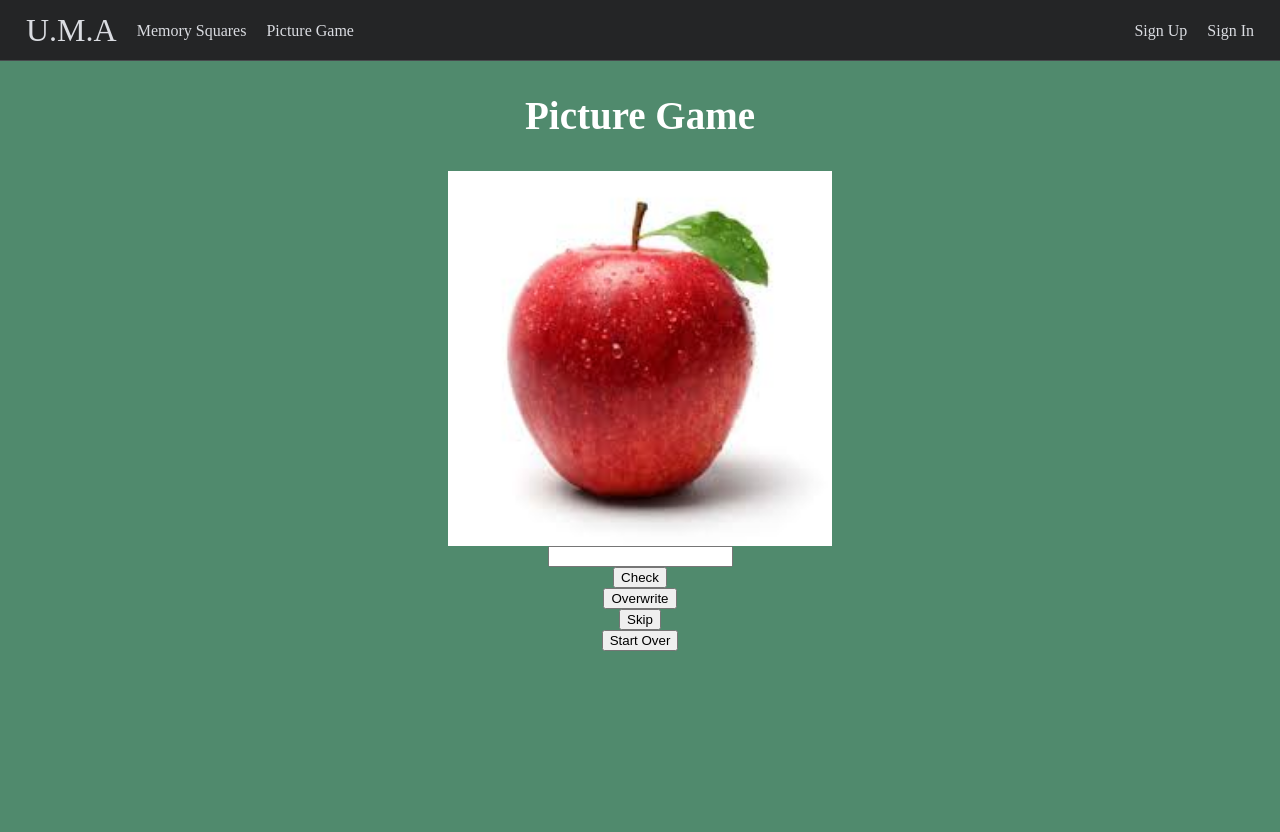
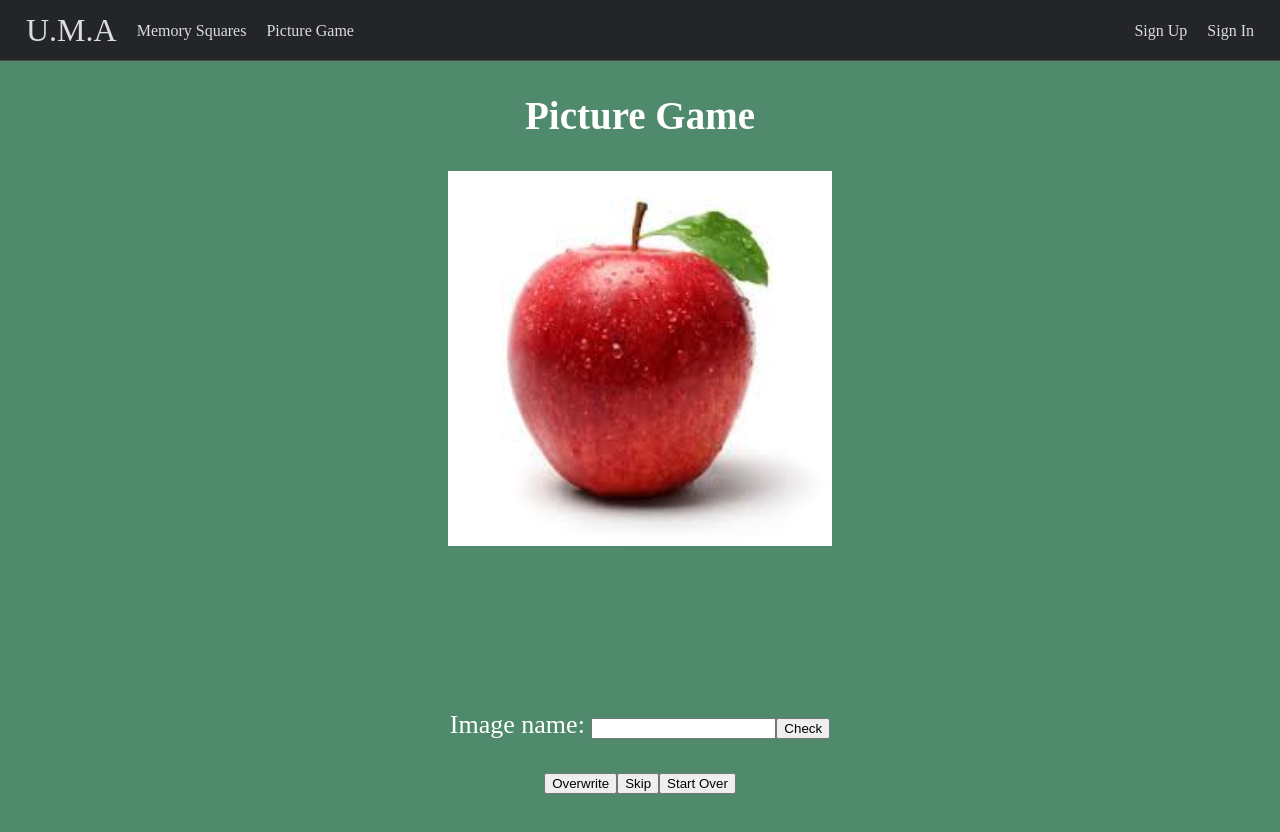
Before and after one commit to adithya-somasundaram/uma, a React (Create React App) app: page /picture-game/default in a window 1280 px wide. Shown: the top 832 px of the page. Built offline with nearby package versions, Linux system fonts and the light colour scheme.

Commit message:
bottom aligned buttons in pic game

```diff
--- a/src/components/default-pic.js
+++ b/src/components/default-pic.js
@@ -1,4 +1,4 @@
-import React, {useContext} from 'react'
+import React, { useContext } from 'react'
 
 // import user hooks
 import { User } from '../User'
@@ -17,7 +17,26 @@ const total = x.length;
 
 function DefaultPicGame() {
     const user = useContext(User)
-    console.log('here')
+
+    const inputStyle = {
+        position: 'absolute',
+        bottom: '10px',
+        marginBottom: '50px',
+        float: 'right',
+        // padding: '10px',
+        marginTop: 'auto',
+    }
+
+    const bottomButtons = {
+        position: 'absolute',
+        bottom: '5px',
+        // marginBottom: '20px',
+        float: 'right',
+        // padding: '10px',
+        marginTop: 'auto'
+    }
+
+
     // initialize game
     reset()
 
@@ -25,53 +44,58 @@ function DefaultPicGame() {
         <div className="App-header">
             <h2>Picture Game</h2>
             <img id='image' src={x[i][0]} alt="pic" width="30%" />
-            <input id='input'/>
+            <div style={inputStyle}>
+                <label>Image name: </label>
+                <input id='input' />
                 <button onClick={() => {
-                console.log(i,total)
+                    console.log(i, total)
                     if (i < total) {
-                    if(document.getElementById('input').value.toUpperCase() ===
-                    x[i][1].toUpperCase()){
+                        if (document.getElementById('input').value.toUpperCase() ===
+                            x[i][1].toUpperCase()) {
                             score += 1;
                         }
                         document.getElementById('input').value = ''
                         i += 1;
-                    if(i < total){
+                        if (i < total) {
                             document.getElementById('image').src = x[i][0];
                         }
                     }
                     console.log(i, total)
                     if (i === total) {
                         console.log('in here')
-                    recordScore({user}, score)
+                        recordScore({ user }, score)
                         i += 1
                     }
                 }} >Check</button>
+            </div>
+            <div style={bottomButtons}>
                 <button onClick={() => {
                     if (i < total) {
                         i += 1;
                         score += 1;
-                    if(i < total){
+                        if (i < total) {
                             document.getElementById('image').src = x[i][0];
                         }
                     }
                     if (i === total) {
-                    recordScore({user}, score)
+                        recordScore({ user }, score)
                         i += 1
                     }
                 }} >Overwrite</button>
                 <button onClick={() => {
                     if (i < total) {
                         i += 1;
-                    if(i < total){
+                        if (i < total) {
                             document.getElementById('image').src = x[i][0];
                         }
                     }
                     if (i === total) {
-                    recordScore({user}, score)
+                        recordScore({ user }, score)
                         i += 1
                     }
                 }} >Skip</button>
                 <button onClick={() => reset()} >Start Over</button>
+            </div>
         </div>
     )
 }
@@ -99,15 +123,15 @@ function recordScore(u, real_score) {
         fire.firestore().collection('users')
             .doc(name)
             .get()
-            .then(function(doc){
-                if(doc.exists){
+            .then(function (doc) {
+                if (doc.exists) {
                     total_p = doc.data()['default_pic_played']
                     total_s = doc.data()['default_pic_score']
                     fire.firestore().collection('users')
                         .doc(name)
                         .update({
-                            default_pic_played : (total_p + 1),
-                            default_pic_score : total_s + real_score
+                            default_pic_played: (total_p + 1),
+                            default_pic_score: total_s + real_score
                         })
                 }
             })
@@ -124,8 +148,8 @@ function recordScore(u, real_score) {
             .doc(entry)
             .set({
                 score: real_score,
-                total_points : total,
-                collection : 'default'
+                total_points: total,
+                collection: 'default'
             });
     } else {
         console.log('no user signed in')
```
Lines whose indentation alone changed are shown as unchanged.
